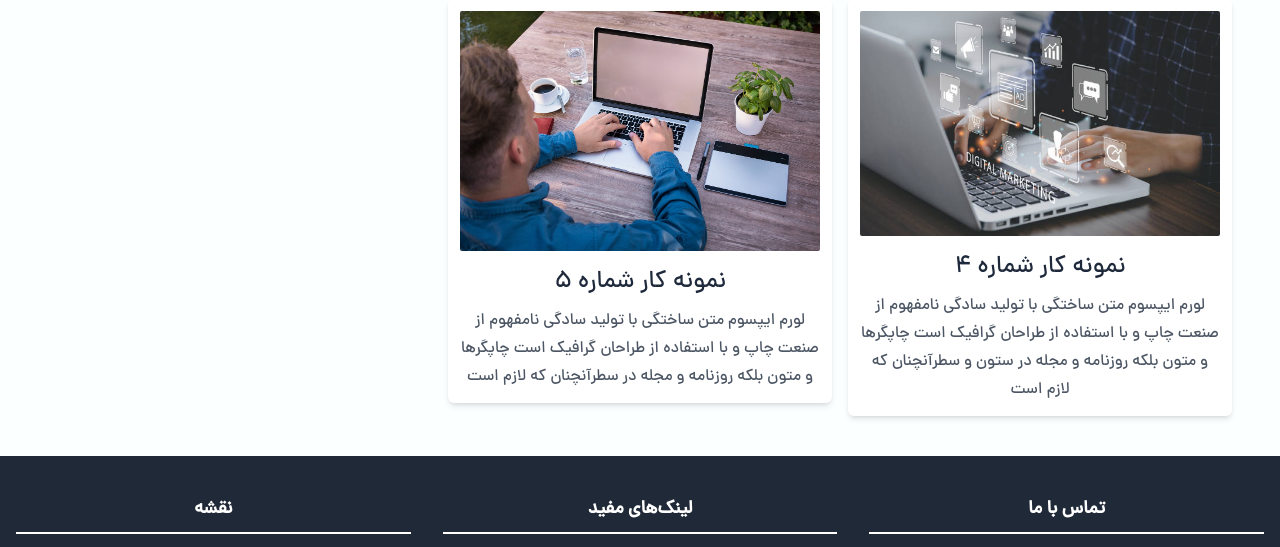
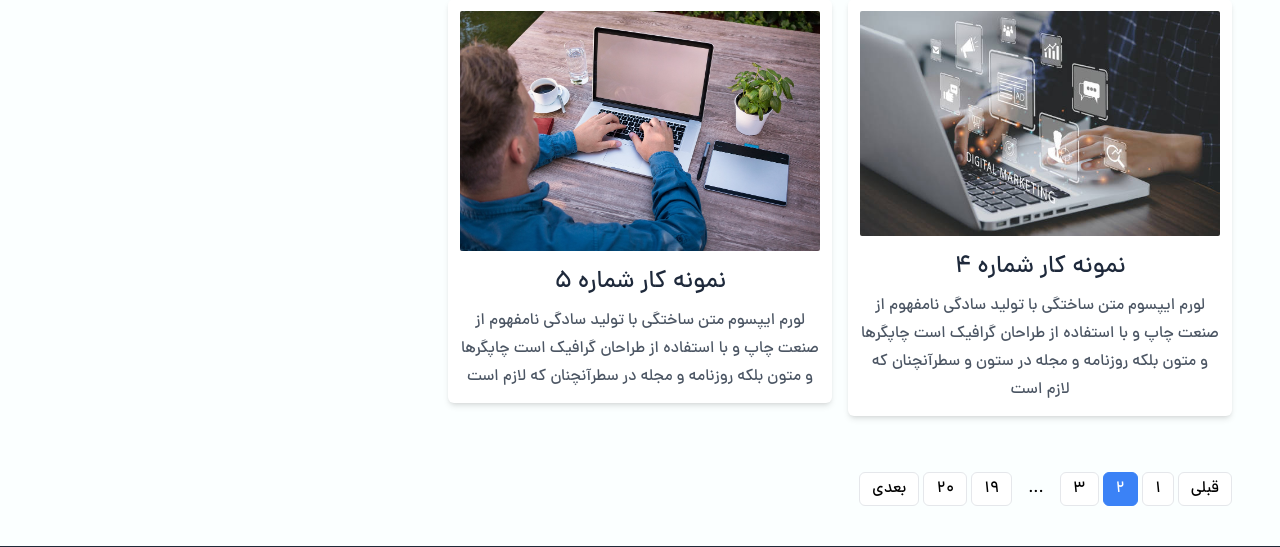
Before and after one commit to soufi-learn/iran-cover, a Django app: template templates/work-samples.html in a window 1280 px wide. Shown: the part 621-1168 px from the top of the page. Run offline with Django 5.2, Linux system fonts and the light colour scheme; the template is opened without the code that fills it, so the values that code supplies are empty.

Commit message:
add pagination to wrok samples page

```diff
--- a/static/css/output.css
+++ b/static/css/output.css
@@ -920,6 +920,18 @@ h6 {
   width: 100%;
 }
 
+.min-w-5 {
+  min-width: 1.25rem;
+}
+
+.min-w-10 {
+  min-width: 2.5rem;
+}
+
+.min-w-8 {
+  min-width: 2rem;
+}
+
 .flex-1 {
   flex: 1 1 0%;
 }
@@ -976,6 +988,14 @@ h6 {
   gap: 2rem;
 }
 
+.gap-3 {
+  gap: 0.75rem;
+}
+
+.gap-1 {
+  gap: 0.25rem;
+}
+
 .gap-y-32 {
   row-gap: 8rem;
 }
@@ -984,6 +1004,12 @@ h6 {
   --tw-space-y-reverse: 0;
   margin-top: calc(0.5rem * calc(1 - var(--tw-space-y-reverse)));
   margin-bottom: calc(0.5rem * var(--tw-space-y-reverse));
+}
+
+.space-x-1 > :not([hidden]) ~ :not([hidden]) {
+  --tw-space-x-reverse: 0;
+  margin-right: calc(0.25rem * var(--tw-space-x-reverse));
+  margin-left: calc(0.25rem * calc(1 - var(--tw-space-x-reverse)));
 }
 
 .rounded-lg {
@@ -1011,6 +1037,11 @@ h6 {
   border-color: rgb(255 255 255 / var(--tw-border-opacity));
 }
 
+.border-blue-500 {
+  --tw-border-opacity: 1;
+  border-color: rgb(59 130 246 / var(--tw-border-opacity));
+}
+
 .bg-black\/80 {
   background-color: rgb(0 0 0 / 0.8);
 }
@@ -1033,6 +1064,11 @@ h6 {
 .bg-white {
   --tw-bg-opacity: 1;
   background-color: rgb(255 255 255 / var(--tw-bg-opacity));
+}
+
+.bg-blue-500 {
+  --tw-bg-opacity: 1;
+  background-color: rgb(59 130 246 / var(--tw-bg-opacity));
 }
 
 .object-cover {
@@ -1081,6 +1117,11 @@ h6 {
 .py-5 {
   padding-top: 1.25rem;
   padding-bottom: 1.25rem;
+}
+
+.py-1 {
+  padding-top: 0.25rem;
+  padding-bottom: 0.25rem;
 }
 
 .pb-2 {
@@ -1218,6 +1259,11 @@ h6 {
 .hover\:bg-white:hover {
   --tw-bg-opacity: 1;
   background-color: rgb(255 255 255 / var(--tw-bg-opacity));
+}
+
+.hover\:bg-gray-200:hover {
+  --tw-bg-opacity: 1;
+  background-color: rgb(229 231 235 / var(--tw-bg-opacity));
 }
 
 .hover\:text-primary-dark:hover {
--- a/templates/work-samples.html
+++ b/templates/work-samples.html
@@ -137,6 +137,45 @@
           </p>
         </li>
       </ul>
+      <!-------- Pagination -------->
+      <nav class="flex items-center gap-1 mt-14">
+        <button class="px-3 py-1 bg-white border rounded-md hover:bg-gray-200">
+          قبلی
+        </button>
+
+        <!-- Page numbers -->
+        <button
+          class="px-3 py-1 bg-white border rounded-md min-w-8 hover:bg-gray-200"
+        >
+          ۱
+        </button>
+        <button
+          class="px-3 py-1 text-white bg-blue-500 border border-blue-500 rounded-md min-w-8"
+        >
+          ۲
+        </button>
+        <button
+          class="px-3 py-1 bg-white border rounded-md min-w-8 hover:bg-gray-200"
+        >
+          ۳
+        </button>
+        <span class="px-3 py-1">...</span>
+        <button
+          class="px-3 py-1 bg-white border rounded-md min-w-8 hover:bg-gray-200"
+        >
+          ۱۹
+        </button>
+        <button
+          class="px-3 py-1 bg-white border rounded-md min-w-8 hover:bg-gray-200"
+        >
+          ۲۰
+        </button>
+
+        <!-- Next and Last buttons -->
+        <button class="px-3 py-1 bg-white border rounded-md hover:bg-gray-200">
+          بعدی
+        </button>
+      </nav>
     </div>
 
     <!--------------------- Footer------------------- -->
```
